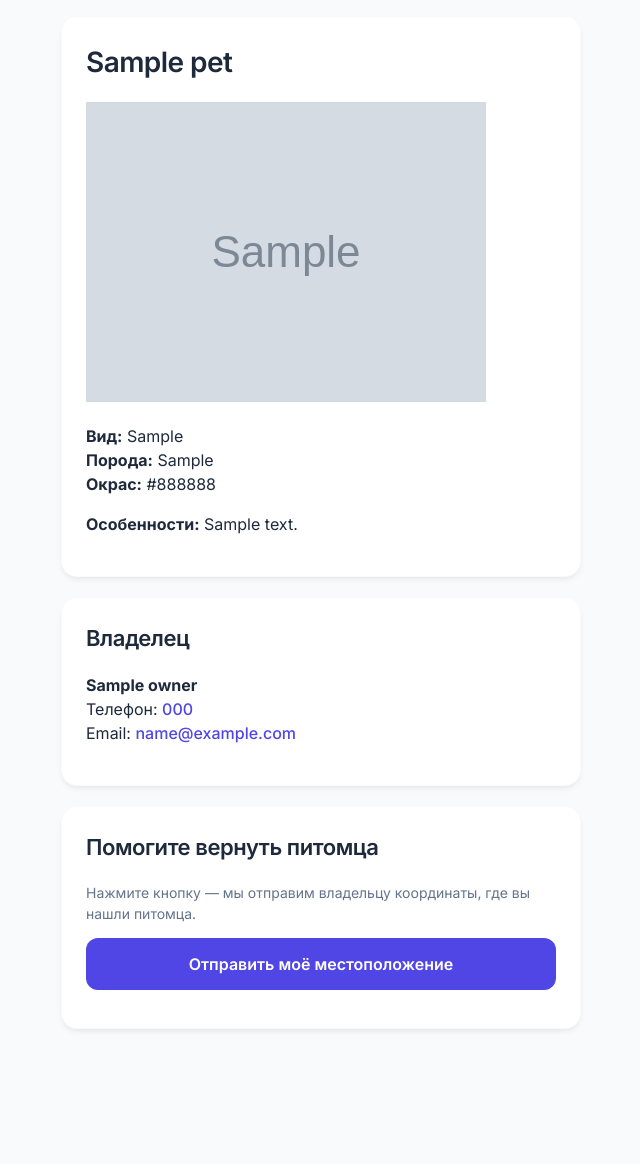
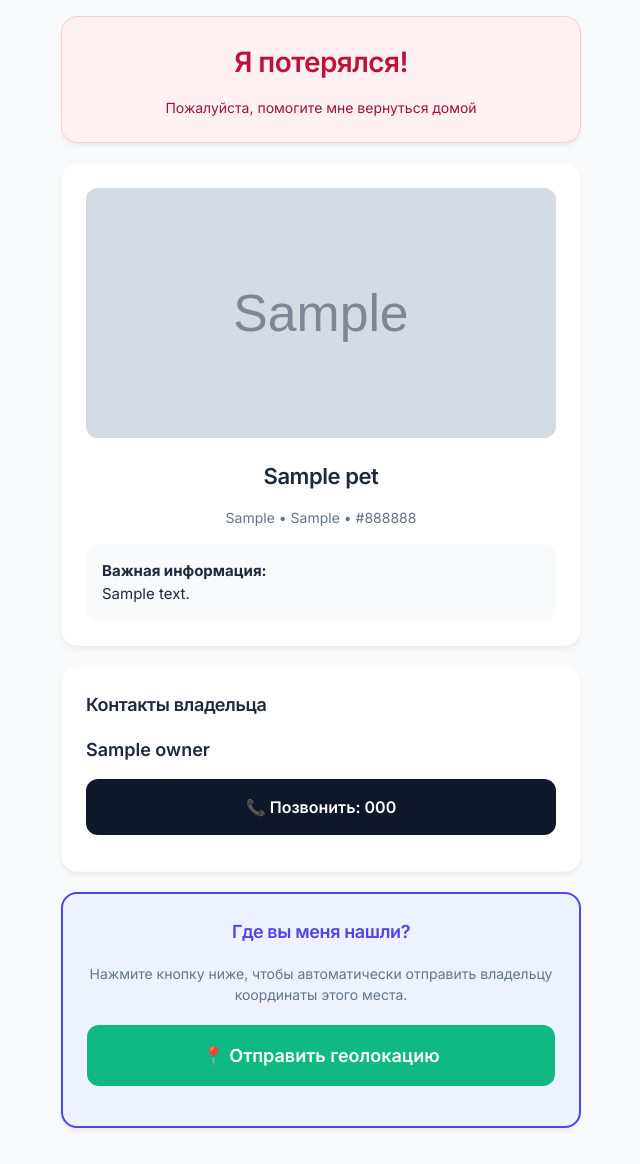
Before and after one commit to serjantlk/petnfc, a Flask app: template templates/pet.html in a window 1280 px wide. Shown: the whole page, without its empty margins (319-959 px from the left). Before the commit the page ends 1030 px from the top, so only its background shows below. Run offline with Flask 3, Linux system fonts and the light colour scheme; the template is opened without the code that fills it: values that come from a table or form of the project are taken from there, others are empty; tables that the repository leaves empty hold one stand-in row (values such as "Sample post"); grey boxes marked "Sample" are stand-in pictures.

Commit message:
Update pet.html

```diff
--- a/templates/pet.html
+++ b/templates/pet.html
@@ -1,27 +1,52 @@
 {% extends "base.html" %}
-{% block title %}{{ pet.name }} — паспорт питомца{% endblock %}
+{% block title %}{{ pet.name }} — Потерялся!{% endblock %}
 {% block content %}
-<div class="card">
-  <h1>{{ pet.name }}</h1>
-  {% if pet.photo_url %}<img class="pet" src="{{ pet.photo_url }}" alt="{{ pet.name }}">{% endif %}
-  <p><b>Вид:</b> {{ pet.species or "—" }}<br>
-     <b>Порода:</b> {{ pet.breed or "—" }}<br>
-     <b>Окрас:</b> {{ pet.color or "—" }}</p>
-  {% if pet.notes %}<p><b>Особенности:</b> {{ pet.notes }}</p>{% endif %}
+
+<!-- Шапка с предупреждением -->
+<div class="card text-center" style="background: #fff1f2; border-color: #fecdd3;">
+  <h1 style="color: #be123c; margin-bottom: 8px;">Я потерялся!</h1>
+  <p class="muted" style="color: #9f1239; margin-bottom: 0;">Пожалуйста, помогите мне вернуться домой</p>
 </div>
 
-<div class="card">
-  <h2>Владелец</h2>
-  <p><b>{{ pet.owner.name or "Владелец" }}</b><br>
-     Телефон: <a href="tel:{{ pet.owner.phone }}">{{ pet.owner.phone or "—" }}</a><br>
-     Email: <a href="mailto:{{ pet.owner.email }}">{{ pet.owner.email }}</a></p>
+<!-- Карточка с фото и кличкой -->
+<div class="card text-center">
+  {% if pet.photo_url %}
+    <img class="pet-photo" src="{{ pet.photo_url }}" alt="{{ pet.name }}">
+  {% else %}
+    <div style="height: 120px; background: #f1f5f9; border-radius: 12px; display: flex; align-items: center; justify-content: center; margin-bottom: 16px; font-size: 48px;">🐾</div>
+  {% endif %}
+
+  <h2 style="margin-bottom: 4px;">{{ pet.name }}</h2>
+  <p class="muted" style="margin-bottom: 16px;">
+    {{ pet.species or "Питомец" }} {% if pet.breed %}• {{ pet.breed }}{% endif %} {% if pet.color %}• {{ pet.color }}{% endif %}
+  </p>
+
+  {% if pet.notes %}
+    <div style="background: #f8fafc; padding: 16px; border-radius: 12px; text-align: left; font-size: 15px;">
+      <b>Важная информация:</b><br>
+      {{ pet.notes }}
+    </div>
+  {% endif %}
 </div>
 
-<div class="card" id="geo-card">
-  <h2>Помогите вернуть питомца</h2>
-  <p class="muted">Нажмите кнопку — мы отправим владельцу координаты, где вы нашли питомца.</p>
-  <button id="send-loc">Отправить моё местоположение</button>
-  <p id="geo-status" class="muted"></p>
+<!-- Карточка владельца -->
+<div class="card">
+  <h3>Контакты владельца</h3>
+  <p style="font-size: 18px; font-weight: 600; margin-bottom: 16px;">{{ pet.owner.name or "Владелец" }}</p>
+
+  <a href="tel:{{ pet.owner.phone }}" class="btn" style="background: #0f172a; margin-bottom: 12px; text-decoration: none;">
+    📞 Позвонить: {{ pet.owner.phone or "—" }}
+  </a>
+</div>
+
+<!-- Блок геолокации -->
+<div class="card" id="geo-card" style="border: 2px solid var(--primary); background: #eef2ff;">
+  <h3 class="text-center" style="color: var(--primary);">Где вы меня нашли?</h3>
+  <p class="muted text-center" style="margin-bottom: 20px;">
+    Нажмите кнопку ниже, чтобы автоматически отправить владельцу координаты этого места.
+  </p>
+  <button id="send-loc" class="success" style="font-size: 18px; padding: 20px;">📍 Отправить геолокацию</button>
+  <p id="geo-status" class="text-center" style="font-weight: 500; margin-top: 16px; margin-bottom: 0;"></p>
 </div>
 
 <script>
@@ -30,38 +55,58 @@ const btn = document.getElementById("send-loc");
 const status = document.getElementById("geo-status");
 
 async function sendLocation(lat, lon, accuracy) {
+  status.style.color = "var(--text-muted)";
+  status.textContent = "Отправляем координаты...";
+
+  try {
     const r = await fetch("/api/find/" + slug, {
       method: "POST",
       headers: {"Content-Type": "application/json"},
       body: JSON.stringify({lat, lon, accuracy})
     });
     if (r.ok) {
-    status.textContent = "Спасибо! Координаты отправлены владельцу.";
-    btn.disabled = true;
+      status.style.color = "var(--success)";
+      status.innerHTML = "✅ Спасибо! Координаты отправлены.<br>Владелец уже знает, где я.";
+      btn.style.display = "none"; // Прячем кнопку после успеха
     } else {
-    status.textContent = "Не удалось отправить. Попробуйте ещё раз.";
+      status.style.color = "var(--danger)";
+      status.textContent = "Ошибка. Попробуйте еще раз.";
+    }
+  } catch (e) {
+    status.style.color = "var(--danger)";
+    status.textContent = "Нет связи с сервером.";
   }
 }
 
 btn.addEventListener("click", () => {
   if (!navigator.geolocation) {
+    status.style.color = "var(--danger)";
     status.textContent = "Ваш браузер не поддерживает геолокацию.";
     return;
   }
-  status.textContent = "Определяем местоположение…";
+
+  // Меняем текст на кнопке, пока идет запрос
+  btn.textContent = "⏳ Определяем...";
+  btn.disabled = true;
+
   navigator.geolocation.getCurrentPosition(
     pos => sendLocation(pos.coords.latitude, pos.coords.longitude, pos.coords.accuracy),
-    err => { status.textContent = "Доступ к геолокации запрещён или недоступен."; },
+    err => {
+      status.style.color = "var(--danger)";
+      status.textContent = "Доступ к геолокации запрещён. Разрешите его в настройках браузера.";
+      btn.textContent = "📍 Попробовать снова";
+      btn.disabled = false;
+    },
     {enableHighAccuracy: true, timeout: 10000}
   );
 });
 
-// Автоматическая попытка при загрузке (браузер всё равно спросит разрешение)
+// Автоматическая попытка при загрузке (браузер спросит разрешение)
 window.addEventListener("load", () => {
   if (navigator.geolocation) {
     navigator.geolocation.getCurrentPosition(
       pos => sendLocation(pos.coords.latitude, pos.coords.longitude, pos.coords.accuracy),
-      () => {} // тихо игнорируем отказ
+      () => {} // Молча игнорируем отказ при автозапуске
     );
   }
 });
```
Lines whose indentation alone changed are shown as unchanged.
